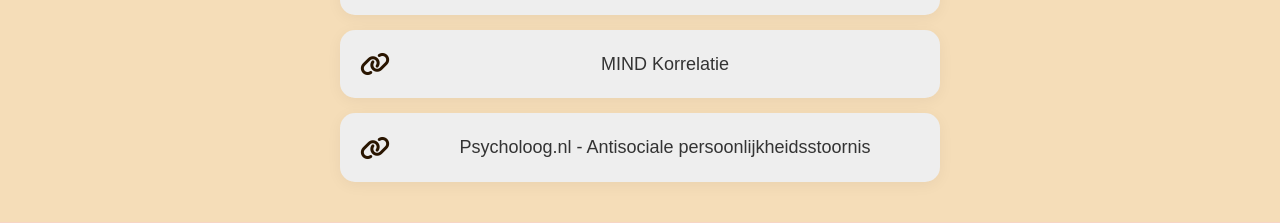
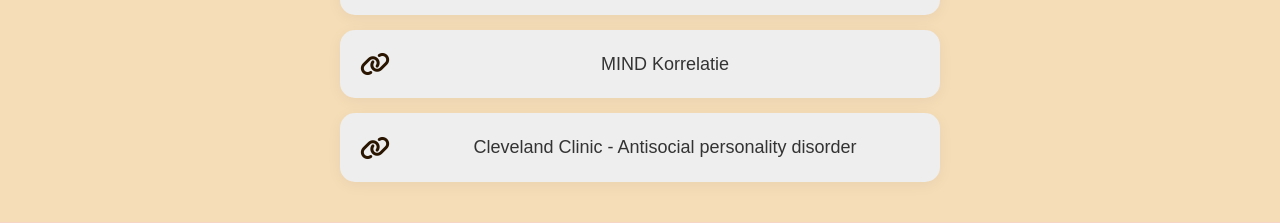
Before and after one commit to KTiny29/Antisociale-persoonlijkheidsstoornis-APS-Eindopdracht-Project, a plain HTML site: page index.html in a window 1280 px wide. Shown: the part 2978-3201 px from the top of the page. Drawn offline with Linux system fonts and the light colour scheme.

Commit message:
Update index.html
updated a link

```diff
--- a/index.html
+++ b/index.html
@@ -214,8 +214,8 @@
 
                 <div class="link-item">
                     <i class="fas fa-link"></i>
-                    <a href="https://www.psycholoog.nl/stoornissen/antisociale-persoonlijkheidsstoornis/" target="_blank" class="social-link">
-                        Psycholoog.nl - Antisociale persoonlijkheidsstoornis
+                    <a href="https://my.clevelandclinic.org/health/diseases/9657-antisocial-personality-disorder" target="_blank" class="social-link">
+                        Cleveland Clinic - Antisocial personality disorder
                     </a>
                 </div>
             </div>
```
